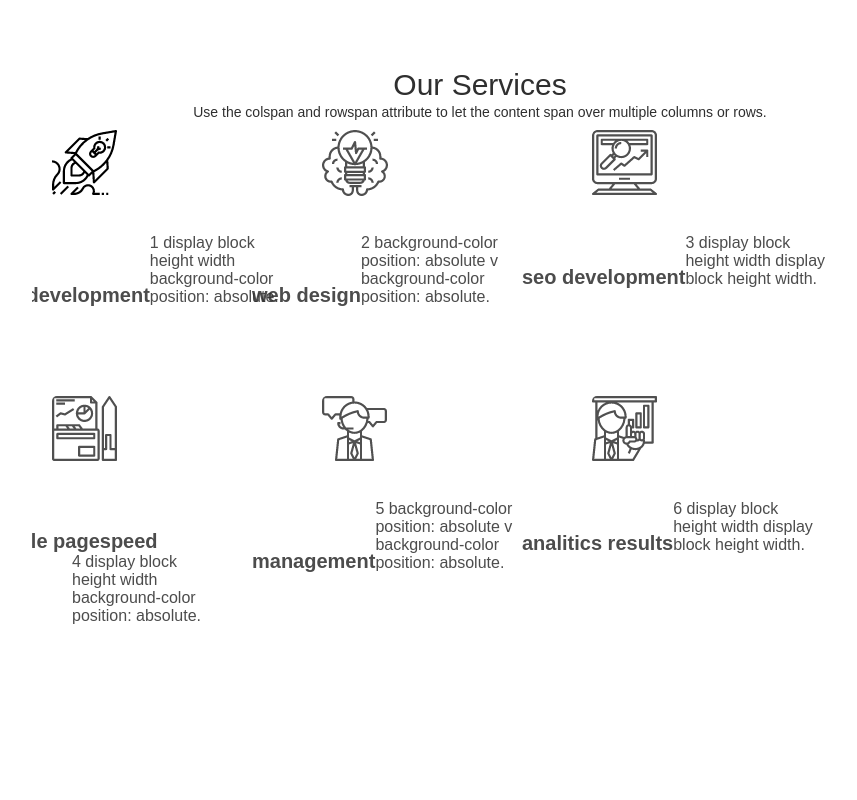
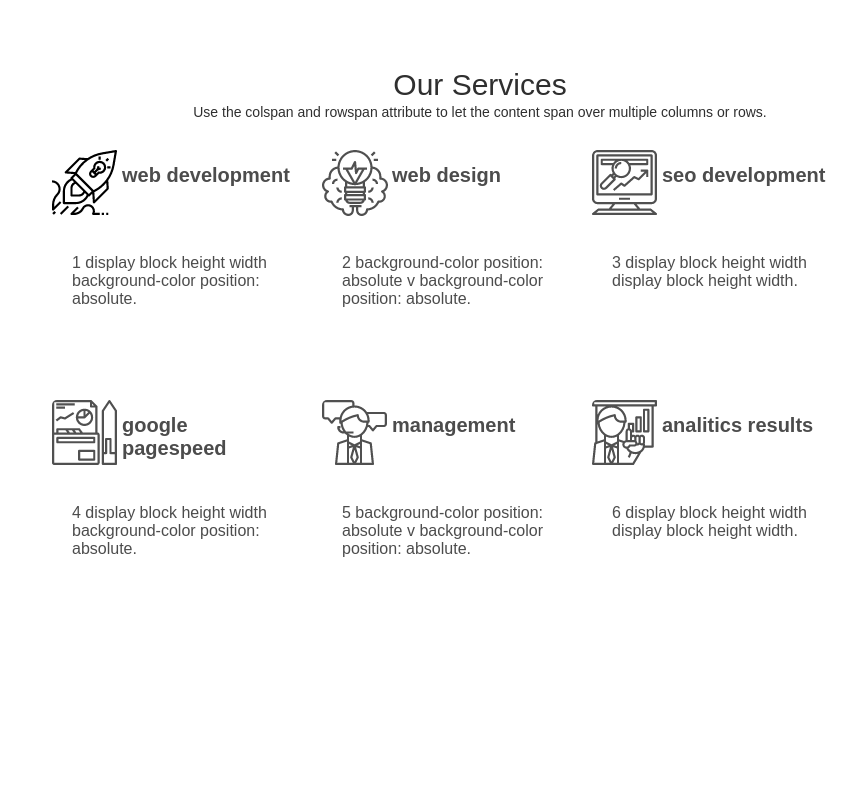
Before and after one commit to katrinkattt/react-app-yellow, a React (Create React App) app in the folder app-lending/yell-app/: page / in a window 1280 px wide. Shown: the part 900-1700 px from the top of the page, without its empty margins (160-1017 px from the left). Built offline with nearby package versions, Linux system fonts and the light colour scheme.

Commit message:
looks good

```diff
--- a/app-lending/yell-app/src/index.css
+++ b/app-lending/yell-app/src/index.css
@@ -164,7 +164,7 @@ a:hover span {
 .title2__{
   font-size: 14px;
   padding-top: 2px;
-  margin-bottom: 10px;
+  margin-bottom: 30px;
   display: flex;
   justify-content: center;
 }
@@ -179,7 +179,7 @@ a:hover span {
   float: left;
   height: 250px;
   width: 250px;
-  margin: 0 0 16px 20px;
+  margin: 0 0 0px 20px;
   color: #2f2f2fdc;
   padding: 0;
 }
@@ -192,7 +192,6 @@ a:hover span {
 }
 .offer__main div{
   display: inline-block;
-  /* white-space: normal; */
 }
 .offer__img{
   height: 100px;
@@ -210,13 +209,14 @@ a:hover span {
 .offer__title{
   font-size: 20px;
   font-weight: bold;
-  position: relative;
-  margin: 30px 0 0 -90px;
+  position: absolute;
+  margin-top: -90px;
+  margin-left: 50px;
 
 }
 .offer__more{
   height: 100px;
-  width: 150px;
+  width: 220px;
 }
 .cards__b{
   display: flex;
```
